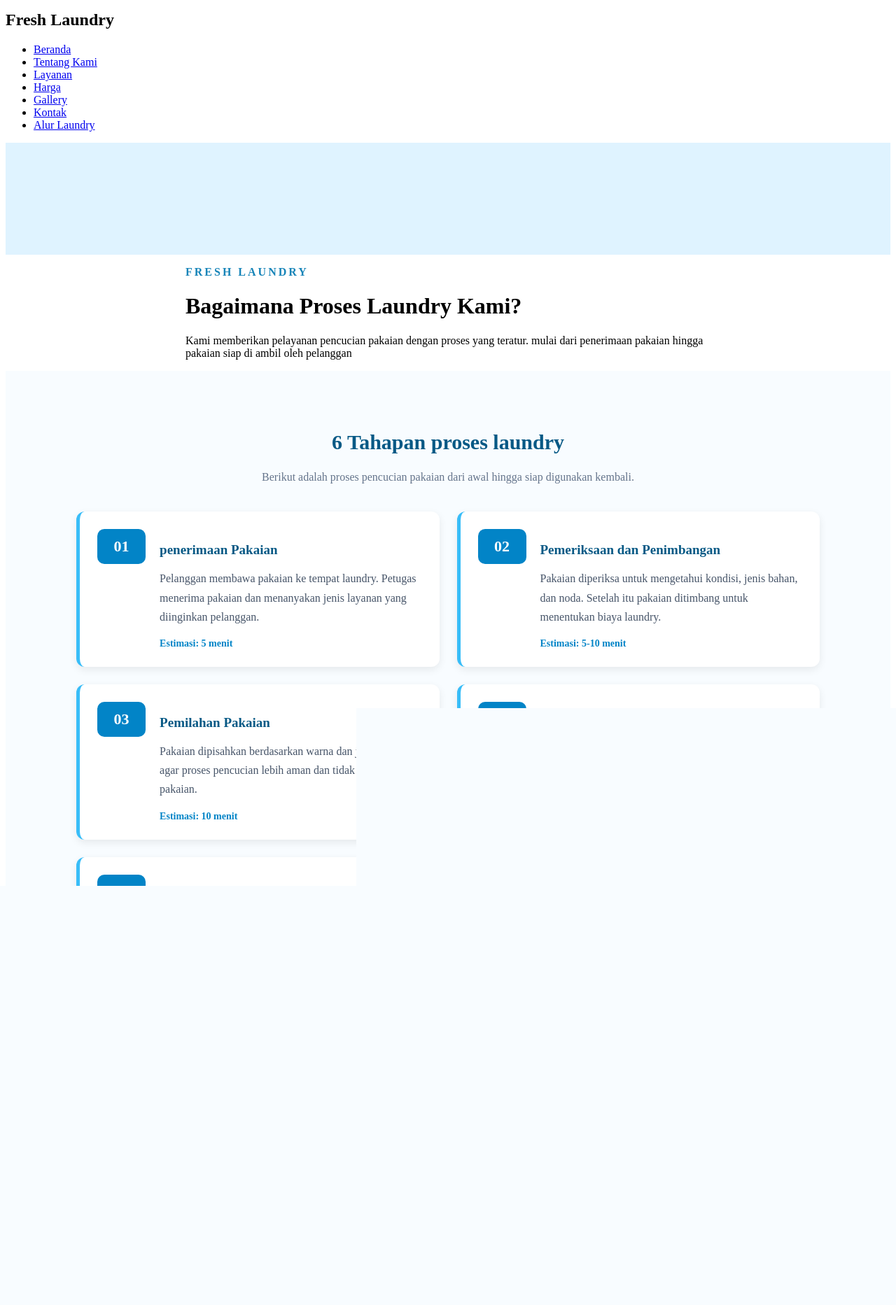
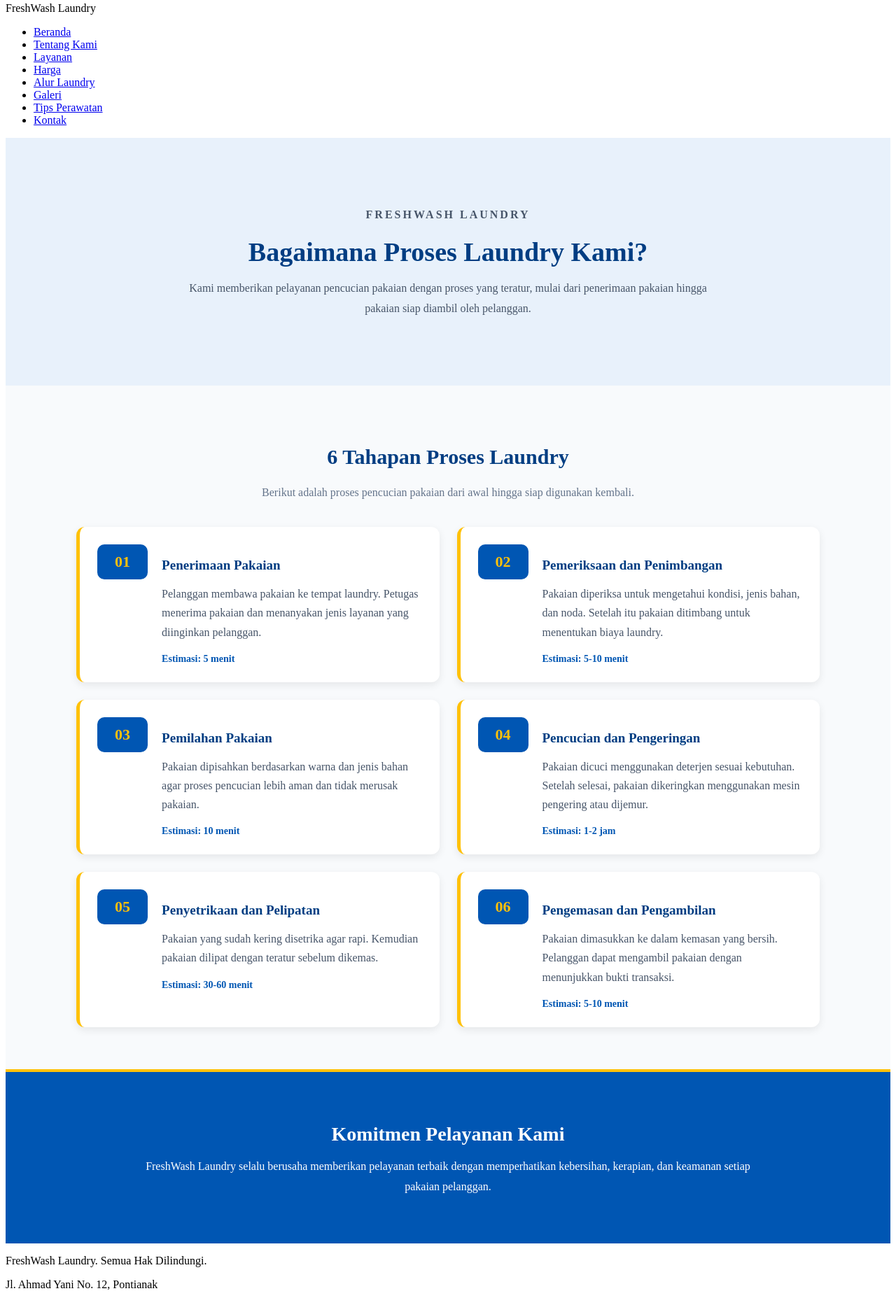
Before and after one commit to RG-experimen/FreshWash-Laundry, a plain HTML site: page laundry-root/pages/how-it-works.html in a window 1280 px wide. Shown: the part 5-1870 px from the top of the page at 70% size. Drawn offline with Linux system fonts and the light colour scheme.

Commit message:
fix:Wash

```diff
--- a/laundry-root/pages/how-it-works.html
+++ b/laundry-root/pages/how-it-works.html
@@ -1,48 +1,50 @@
 <!DOCTYPE html>
-<html lang="en">
+<html lang="id">
 <head>
     <meta charset="UTF-8">
     <meta name="viewport" content="width=device-width, initial-scale=1.0">
-    <title>Alur Laundry - Fresh Laundry</title>
+    <title>Alur Laundry - FreshWash Laundry</title>
 
     <link rel="stylesheet" href="../styles/global.css">
     <link rel="stylesheet" href="../styles/how-it-works.css">
 </head>
 <body>
 
-    <header class="site-header">
+    <header class="main-header">
         <nav class="navbar">
-            <h2 class="Logo">Fresh Laundry</h2>
+            <div class="logo">FreshWash Laundry</div>
 
-            <ul class="nav-menu">
+            <ul class="nav-links">
                 <li><a href="../index.html">Beranda</a></li>
                 <li><a href="about.html">Tentang Kami</a></li>
                 <li><a href="products.html">Layanan</a></li>
                 <li><a href="pricing.html">Harga</a></li>
-                <li><a href="gallery.html">Gallery</a></li>
+                <li><a href="how-it-works.html" class="active">Alur Laundry</a></li>
+                <li><a href="gallery.html">Galeri</a></li>
+                <li><a href="care-tips.html">Tips Perawatan</a></li>
                 <li><a href="contact.html">Kontak</a></li>
-                <li><a href="how-it-works.html" class="active">Alur Laundry</a></li>
             </ul>
         </nav>
     </header>
 
     <main>
 
-        <section class="hero"></section>
+        <section class="hero">
             <div class="hero-content">
-            <p class="subtitle">FRESH LAUNDRY</p>
+                <p class="subtitle">FRESHWASH LAUNDRY</p>
                 <h1>Bagaimana Proses Laundry Kami?</h1>
                 <p>
                     Kami memberikan pelayanan pencucian pakaian
-                dengan proses yang teratur. mulai dari penerimaan
-                pakaian hingga pakaian siap di ambil oleh pelanggan
+                    dengan proses yang teratur, mulai dari penerimaan
+                    pakaian hingga pakaian siap diambil oleh pelanggan.
                 </p>
             </div>
+        </section>
 
         <section class="process-section">
 
             <div class="section-title">
-                <h2>6 Tahapan proses laundry</h2>
+                <h2>6 Tahapan Proses Laundry</h2>
                 <p>
                     Berikut adalah proses pencucian pakaian
                     dari awal hingga siap digunakan kembali.
@@ -54,7 +56,7 @@
                 <li class="process-card">
                     <div class="process-number">01</div>
                     <div class="process-content">
-                        <h3>penerimaan Pakaian</h3>
+                        <h3>Penerimaan Pakaian</h3>
                         <p>
                             Pelanggan membawa pakaian ke tempat laundry.
                             Petugas menerima pakaian dan menanyakan
@@ -137,7 +139,7 @@
         <section class="info-section">
             <h2>Komitmen Pelayanan Kami</h2>
             <p>
-                Fresh Laundry selalu berusaha memberikan pelayanan
+                FreshWash Laundry selalu berusaha memberikan pelayanan
                 terbaik dengan memperhatikan kebersihan, kerapian,
                 dan keamanan setiap pakaian pelanggan.
             </p>
@@ -145,9 +147,9 @@
 
     </main>
 
-    <footer class="footer">
-        <p>&copy; 2026 Fresh Laundry. Semua Hak Dilindungi.</p>
-        <p>Jl. Bersih Sejahtera, Pontianak, Kalimantan Barat</p>
+        <footer>
+        <p>FreshWash Laundry. Semua Hak Dilindungi.</p>
+        <p>Jl. Ahmad Yani No. 12, Pontianak</p>
     </footer>
 
 </body>
--- a/laundry-root/styles/how-it-works.css
+++ b/laundry-root/styles/how-it-works.css
@@ -1,7 +1,6 @@
-
 /* HERO SECTION */
 .hero {
-    background-color: #dff3ff;
+    background-color: #e8f1fb;
     padding: 80px 40px;
     text-align: center;
 }
@@ -12,13 +11,13 @@
 }
 
 .subtitle {
-    color: #1684b8;
+    color: #0056b3;
     font-weight: bold;
     letter-spacing: 3px;
 }
 
 .hero h1 {
-    color: #075985;
+    color: #003d82;
     font-size: 38px;
     margin: 15px 0;
 }
@@ -31,7 +30,7 @@
 /* PROCESS SECTION */
 .process-section {
     padding: 60px 8%;
-    background-color: #f8fcff;
+    background-color: #f8fafc;
 }
 
 .section-title {
@@ -40,7 +39,7 @@
 }
 
 .section-title h2 {
-    color: #075985;
+    color: #003d82;
     font-size: 30px;
 }
 
@@ -68,7 +67,7 @@
     padding: 25px;
     border-radius: 12px;
     box-shadow: 0 4px 12px rgba(0, 0, 0, 0.08);
-    border-left: 5px solid #38bdf8;
+    border-left: 5px solid #ffc107;
     position: relative;
     transition: 0.3s;
 }
@@ -79,18 +78,18 @@
 }
 
 .process-number {
-    background-color: #0284c7;
-    color: white;
+    background-color: #0056b3;
+    color: #ffc107;
     font-size: 22px;
     font-weight: bold;
     padding: 12px;
     border-radius: 10px;
-    min-width: 45px;
+    min-width: 48px;
     text-align: center;
 }
 
 .process-content h3 {
-    color: #075985;
+    color: #003d82;
     margin-bottom: 10px;
     font-size: 19px;
 }
@@ -102,17 +101,18 @@
 }
 
 .process-content span {
-    color: #0284c7;
+    color: #0056b3;
     font-weight: bold;
     font-size: 14px;
 }
 
 /* INFORMATION SECTION */
 .info-section {
-    background-color: #075985;
+    background-color: #0056b3;
     color: white;
     text-align: center;
     padding: 50px 15%;
+    border-top: 4px solid #ffc107;
 }
 
 .info-section h2 {
@@ -124,15 +124,17 @@
     line-height: 1.8;
 }
 
-/* FOOTER */
-.footer {
-    background-color: #082f49;
-    color: white;
-    text-align: center;
-    padding: 25px;
+/* RESPONSIVE */
+@media (max-width: 768px) {
+    .process-list {
+        grid-template-columns: 1fr;
+    }
+
+    .hero {
+        padding: 60px 20px;
+    }
+
+    .hero h1 {
+        font-size: 28px;
+    }
 }
-
-.footer p {
-    margin: 8px;
-    font-size: 14px;
-}
```
Lines whose indentation alone changed are shown as unchanged.
